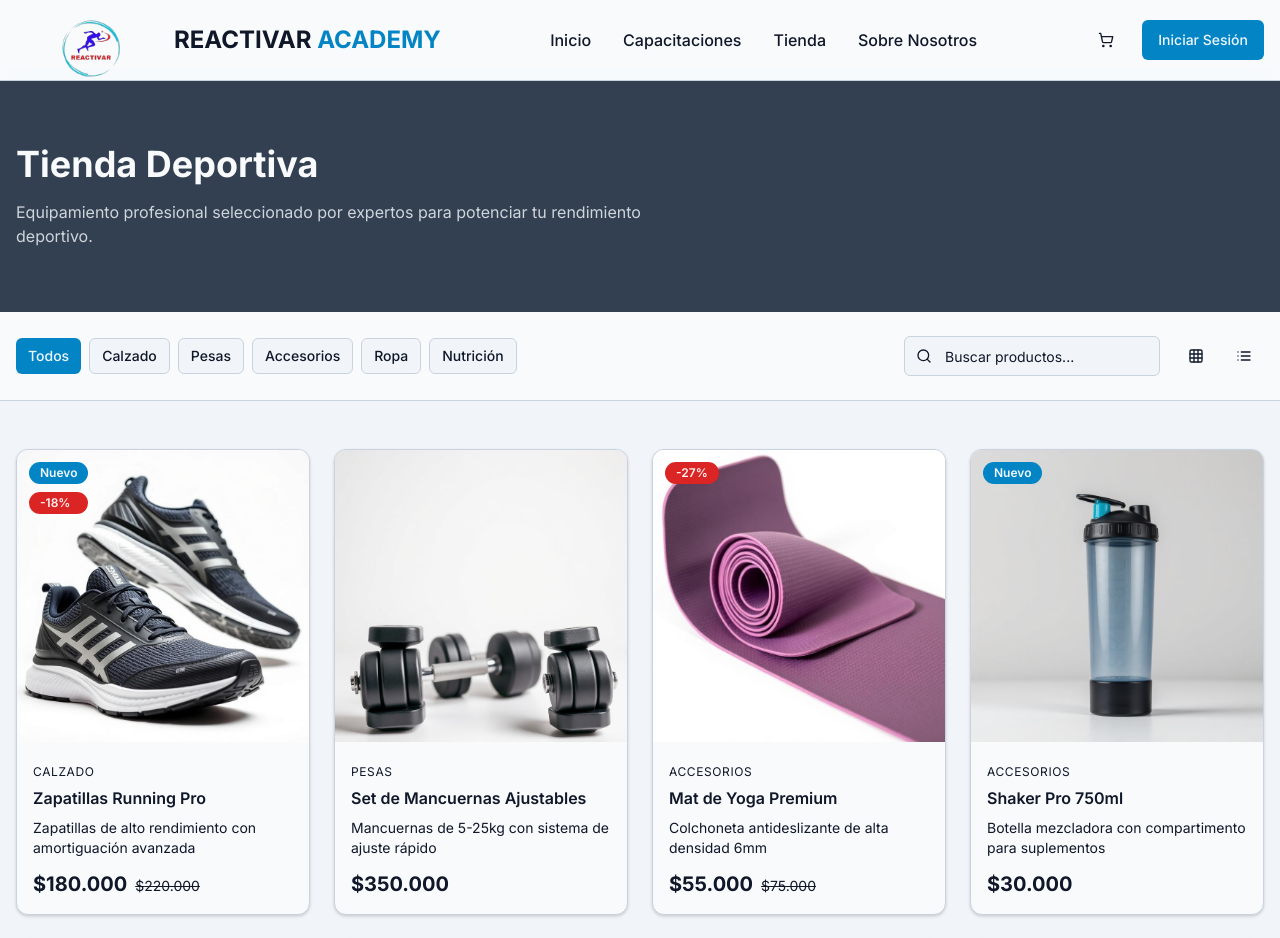
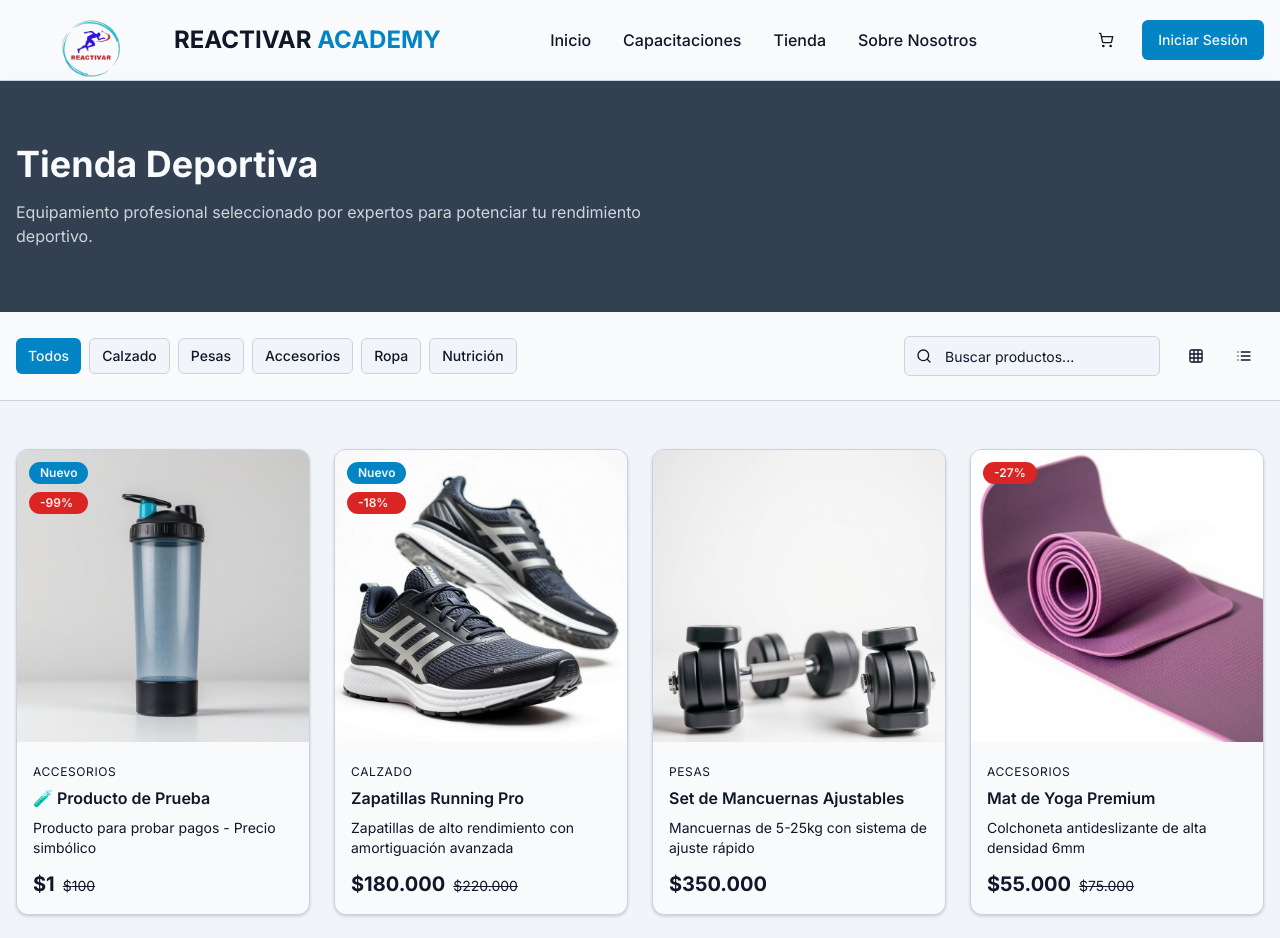
Before and after one commit to AxelBytes/reactivar-academy, a React (Vite) app: page /tienda in a window 1280 px wide. Shown: the top 938 px of the page. Built offline with nearby package versions, Linux system fonts and the light colour scheme; the HTML template or start-up script is replaced by a standard one.

Commit message:
Change test product price to

```diff
--- a/src/pages/Store.tsx
+++ b/src/pages/Store.tsx
@@ -12,6 +12,17 @@ import productYogaMat from "@/assets/product-yoga-mat.jpg";
 import productShaker from "@/assets/product-shaker.jpg";
 
 const products = [
+  {
+    id: 999,
+    name: "🧪 Producto de Prueba",
+    description: "Producto para probar pagos - Precio simbólico",
+    price: 1,
+    originalPrice: 100,
+    image: productShaker,
+    category: "Accesorios",
+    inStock: true,
+    isNew: true,
+  },
   {
     id: 1,
     name: "Zapatillas Running Pro",
```
